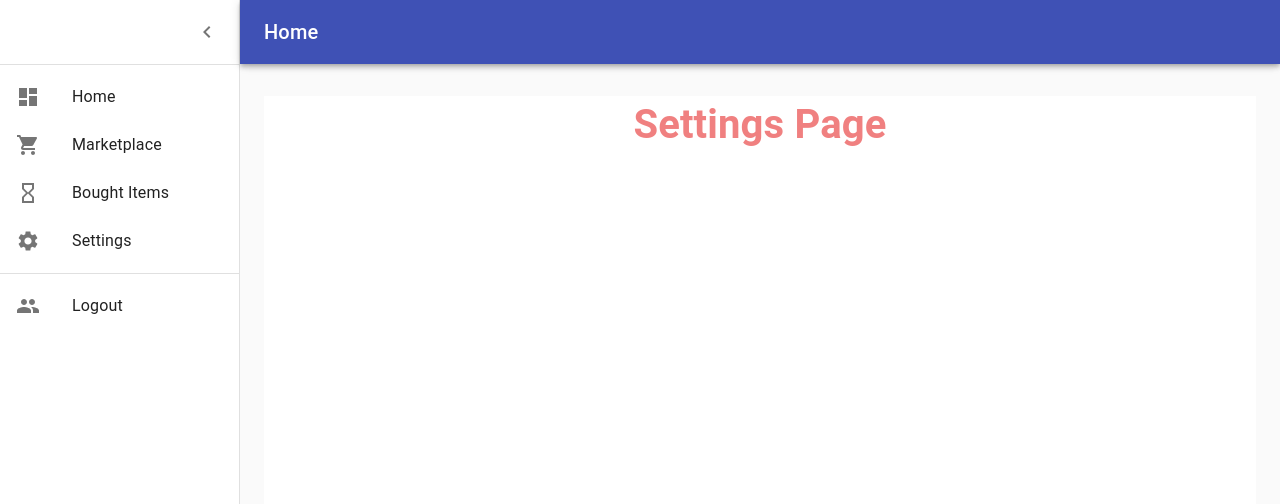
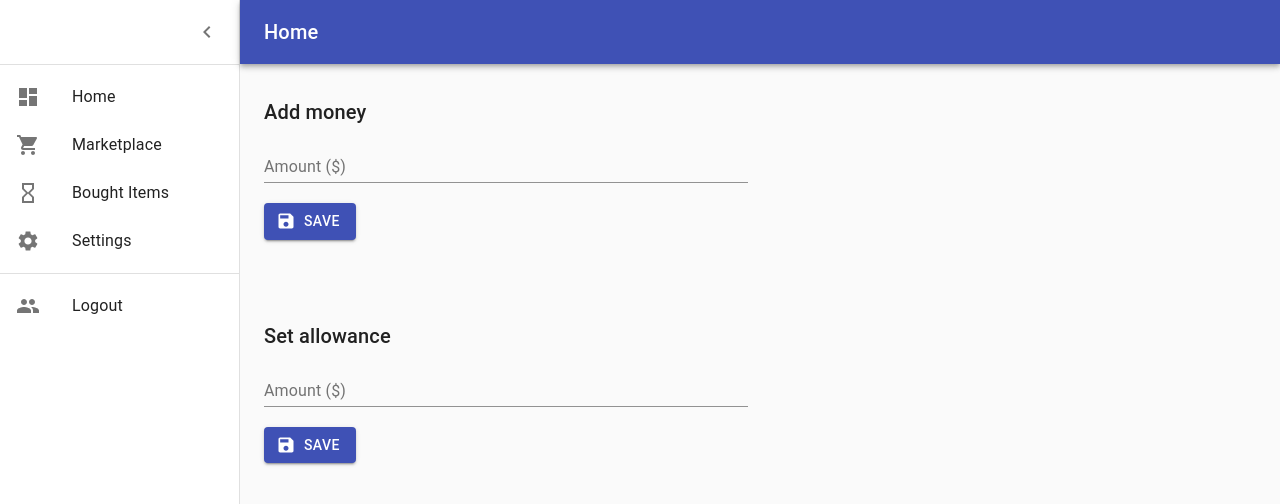
Before and after one commit to Bullmeza/piggybank, a React (Create React App) app in the folder Client/: page /settings in a window 1280 px wide. Shown: the top 504 px of the page. Built offline with nearby package versions, Linux system fonts and the light colour scheme.

Commit message:
Added settings page

```diff
--- a/Client/src/components/settings/settings.js
+++ b/Client/src/components/settings/settings.js
@@ -1,10 +1,55 @@
-import "./settings.scss"
+import React from "react";
+import Grid from "@material-ui/core/Grid";
+import Typography from "@material-ui/core/Typography";
+import TextField from "@material-ui/core/TextField";
+import Button from "@material-ui/core/Button";
+import SaveIcon from "@material-ui/icons/Save";
 
 function Settings() {
-  return(
-    <div className="settings">
-      <div className="title">Settings Page</div>
-    </div>
+  return (
+    <React.Fragment>
+      <Typography variant="h6" gutterBottom>
+        Add money
+      </Typography>
+      <Grid container spacing={3}>
+        <Grid item xs={12} sm={6}>
+          <TextField
+            id="add-money"
+            name="add-money"
+            label="Amount ($)"
+            fullWidth
+            autoComplete="add-money"
+          />
+        </Grid>
+      </Grid>
+      <br />
+      <Button variant="contained" color="primary" startIcon={<SaveIcon />}>
+        Save
+      </Button>
+      <br />
+      <br />
+      <br />
+      <br />
+      <br />
+      <Typography variant="h6" gutterBottom>
+        Set allowance
+      </Typography>
+      <Grid container spacing={3}>
+        <Grid item xs={12} sm={6}>
+          <TextField
+            id="set-allowance"
+            name="set-allowance"
+            label="Amount ($)"
+            fullWidth
+            autoComplete="add-money"
+          />
+        </Grid>
+      </Grid>
+      <br />
+      <Button variant="contained" color="primary" startIcon={<SaveIcon />}>
+        Save
+      </Button>
+    </React.Fragment>
   );
 }
 
--- a/Client/src/components/settings/settings.scss
+++ /dev/null
@@ -1,15 +0,0 @@
-.settings{
-    height: 100vh;
-    display: flex;
-
-    background-color: white;
-
-    justify-content: center;
-
-    .title{
-        color: lightcoral;
-        font-size: 5vh;
-        font-weight: 700;
-    }
-
-}
```
